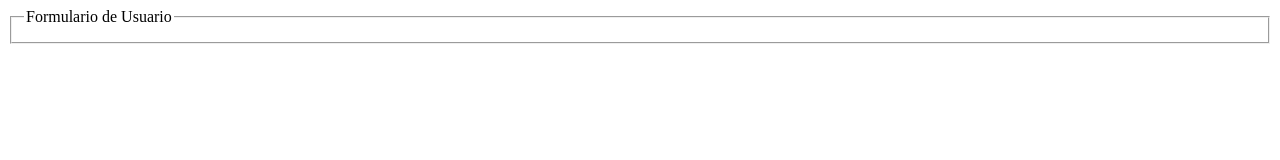
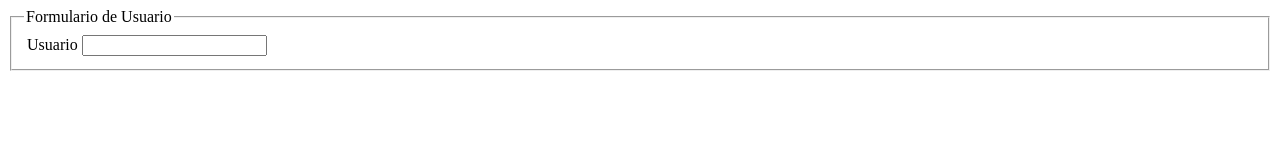
Before and after one commit to Cc4s4s/Formulario2, a plain HTML site: page index.html in a window 1280 px wide. Drawn offline with Linux system fonts and the light colour scheme.

Commit message:
Agregando Usuario

```diff
--- a/index.html
+++ b/index.html
@@ -12,6 +12,11 @@
 
                 <table>
 
+                    <tr>
+                        <td>Usuario</td>
+                        <td><input type="text" name="f_usuario" value=""></td>
+                    </tr>
+
                 </table>
             </fieldset>
         </form>
```
